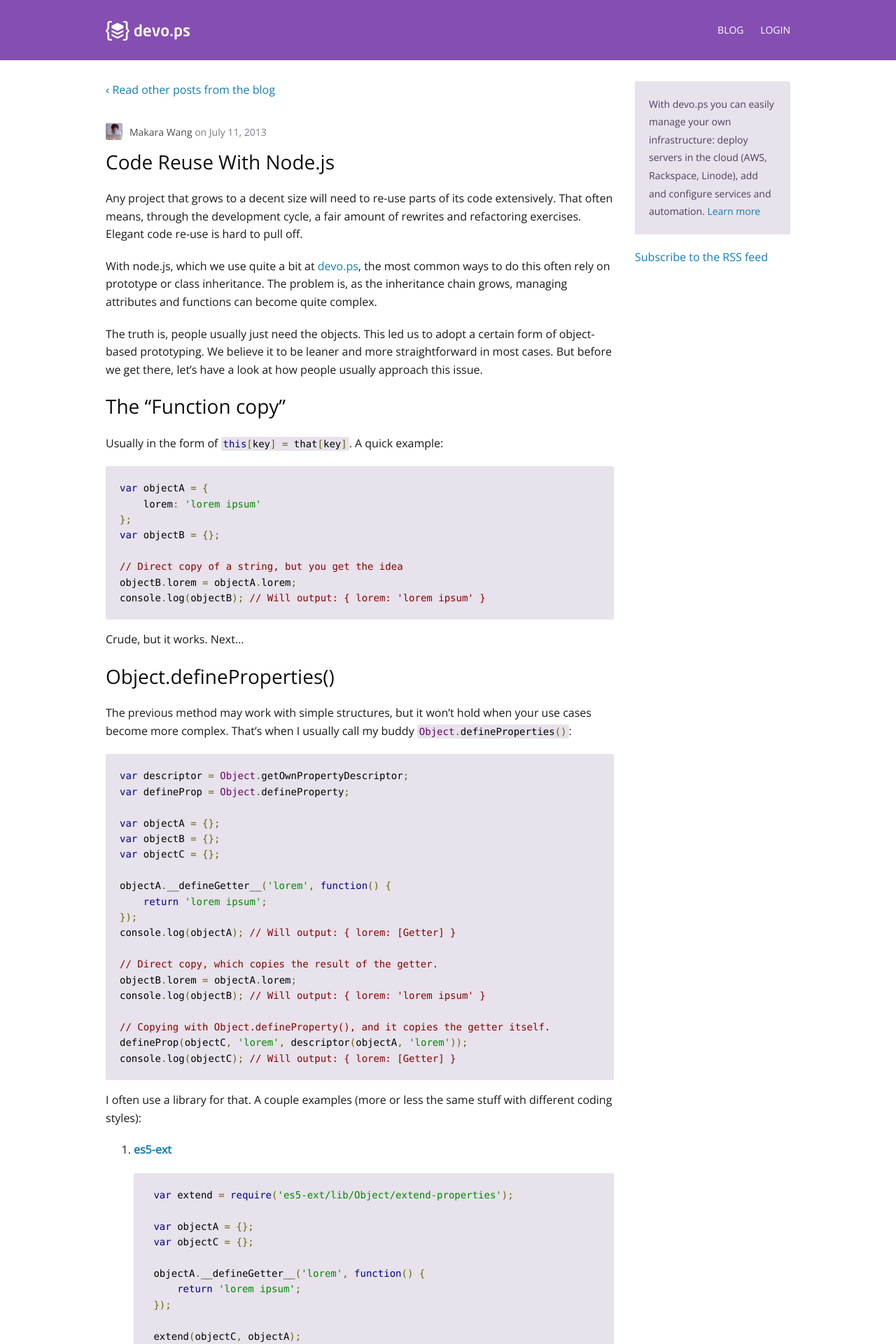
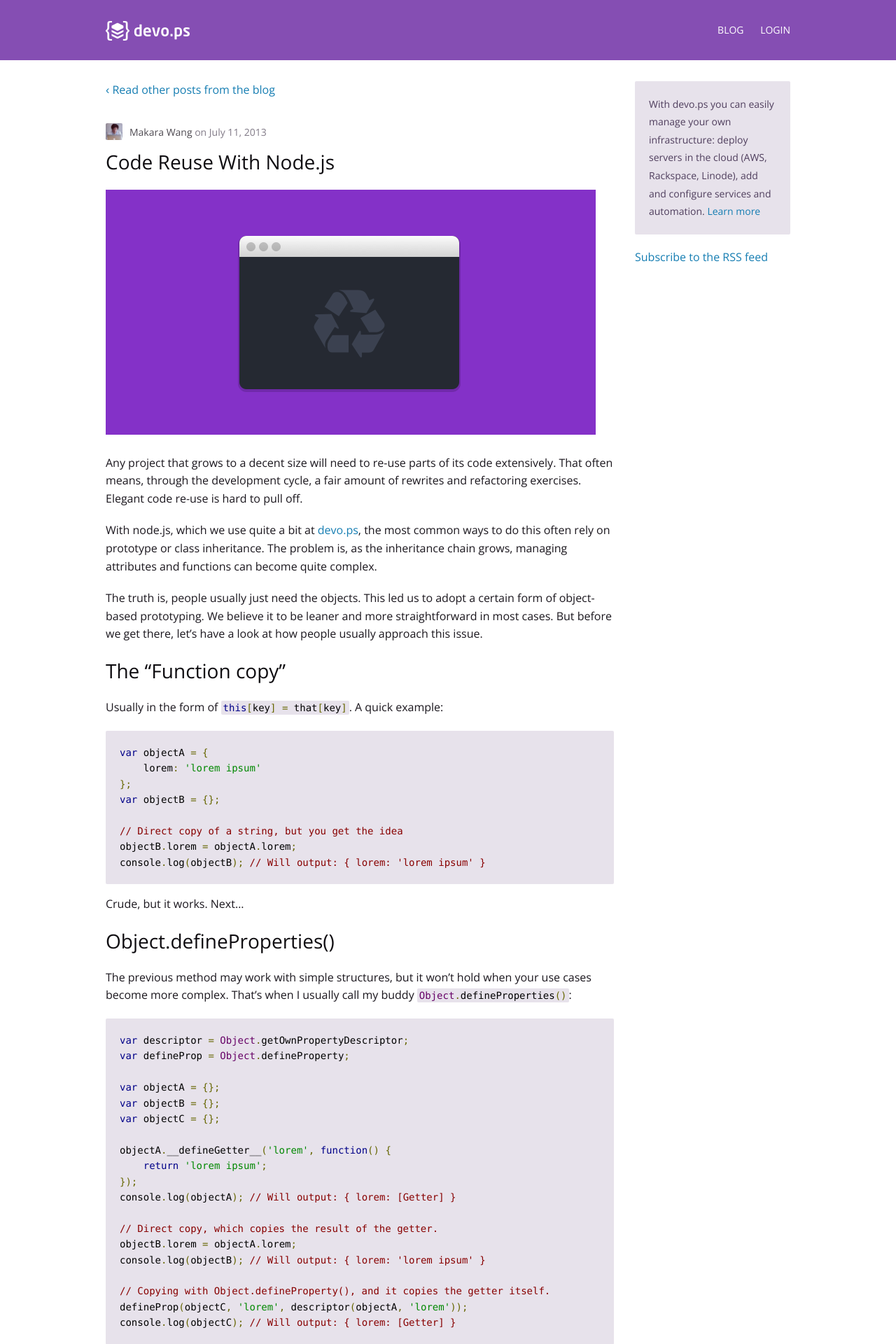
Before and after one commit to isabella232/devo-ps.github.io, a Jekyll site: the page built from _posts/blog/2013-07-11-code-reuse-with-nodejs.md, in a window 1280 px wide. Shown: the top 1920 px of the page at 70% size. Built offline with Jekyll 4.4.1, drawn with Linux system fonts in a browser that asks for light colours; comment, search, counter and statistics services are not loaded.

Commit message:
Update 2013-07-11-code-reuse-with-nodejs.md

```diff
--- a/_posts/blog/2013-07-11-code-reuse-with-nodejs.md
+++ b/_posts/blog/2013-07-11-code-reuse-with-nodejs.md
@@ -7,6 +7,8 @@ hn:
 
 layout: post
 ---
+
+![Code recycling](http://devo.ps/images/posts/recycle.png)
 
 Any project that grows to a decent size will need to re-use parts of its code extensively. That often means, through the development cycle, a fair amount of rewrites and refactoring exercises. Elegant code re-use is hard to pull off.
 
```
